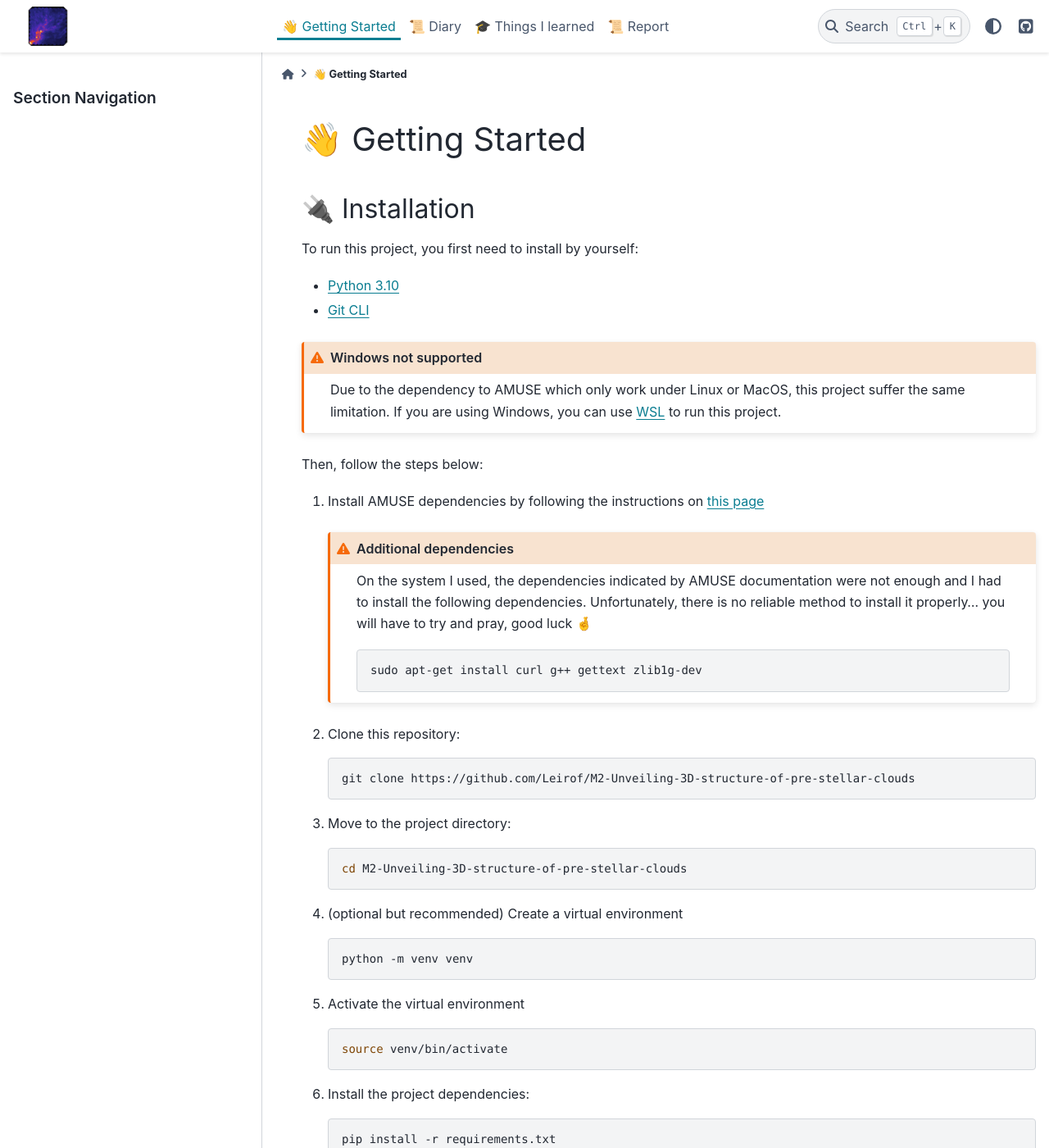
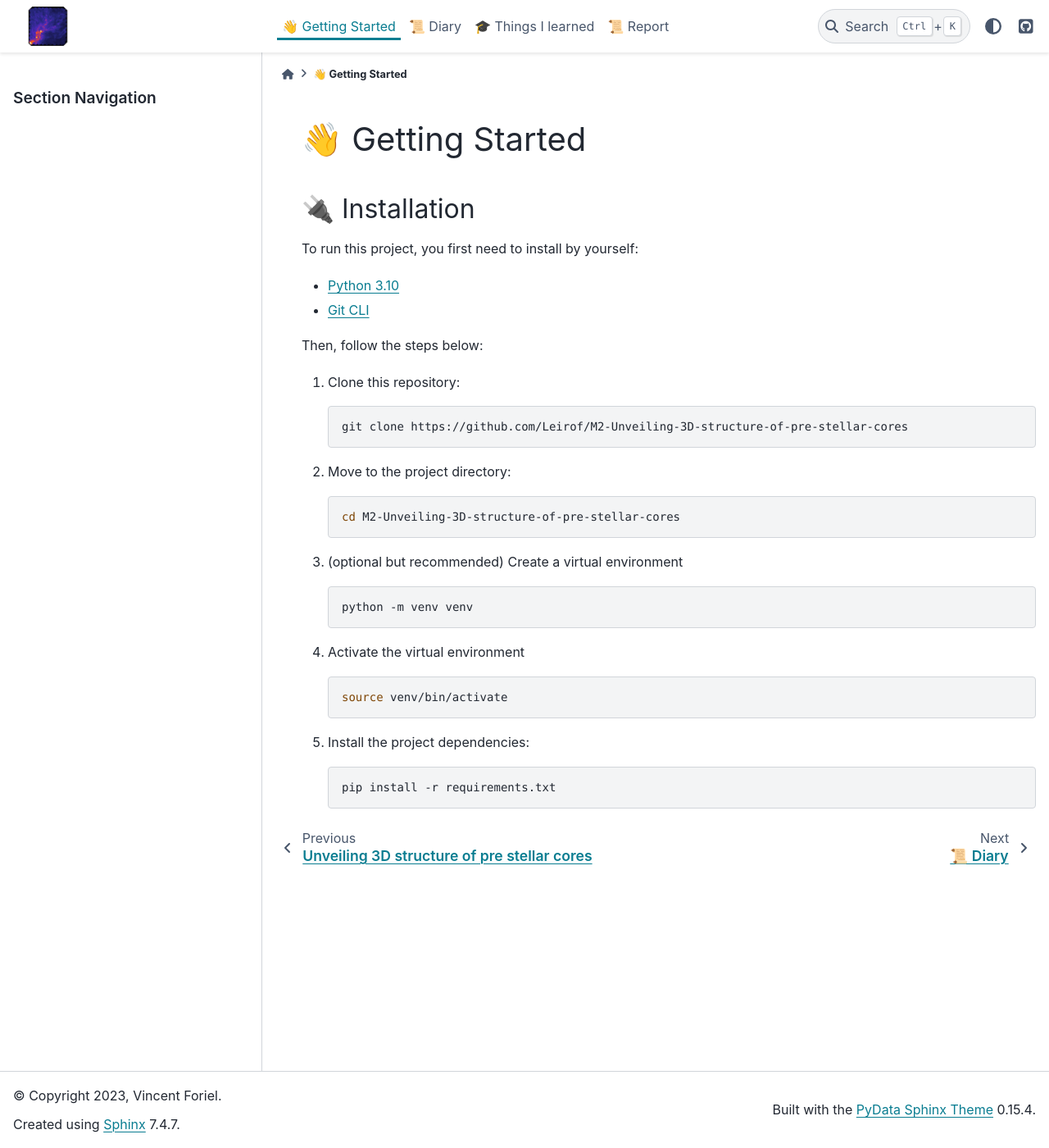
Before and after one commit to LeiRoF/M2-Internship, a Sphinx documentation site: the page built from docs/Getting_Started.md, in a window 1280 px wide and 1400 px high. Shown: the whole window at 82% size. Built offline with Sphinx 7.4.7 and the PyData theme 0.15.4, drawn with Linux system fonts in a browser that asks for light colours.

Commit message:
👋 Updated install steps

`````diff
--- a/docs/Getting_Started.md
+++ b/docs/Getting_Started.md
@@ -32,32 +35,33 @@ Then, follow the steps below:
     sudo apt-get install curl g++ gettext zlib1g-dev
     ```
     ````
+-->
 
-2. Clone this repository:
+1. Clone this repository:
 
     ```bash
-    git clone https://github.com/Leirof/M2-Unveiling-3D-structure-of-pre-stellar-clouds
+    git clone https://github.com/Leirof/M2-Unveiling-3D-structure-of-pre-stellar-cores
     ```
 
-3. Move to the project directory:
+2. Move to the project directory:
 
     ```bash
-    cd M2-Unveiling-3D-structure-of-pre-stellar-clouds
+    cd M2-Unveiling-3D-structure-of-pre-stellar-cores
     ```
 
-4. (optional but recommended) Create a virtual environment
+3. (optional but recommended) Create a virtual environment
 
     ```bash
     python -m venv venv
     ```
 
-5. Activate the virtual environment
+4. Activate the virtual environment
 
     ```bash
     source venv/bin/activate
     ```
 
-6. Install the project dependencies:
+5. Install the project dependencies:
 
     ```bash
     pip install -r requirements.txt
`````
Also changed, not shown: other parts of docs/Getting_Started.md (+4 -1 lines).
